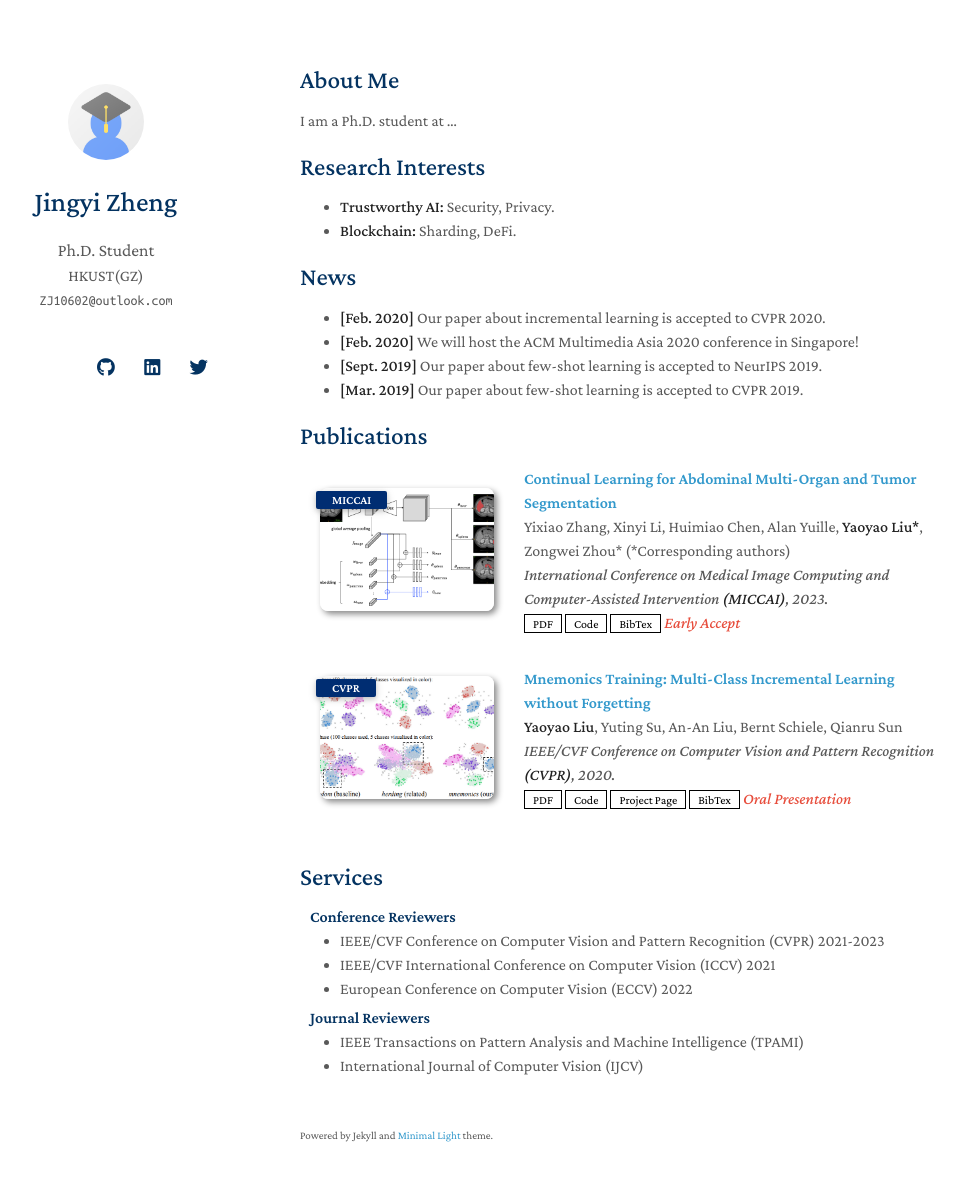
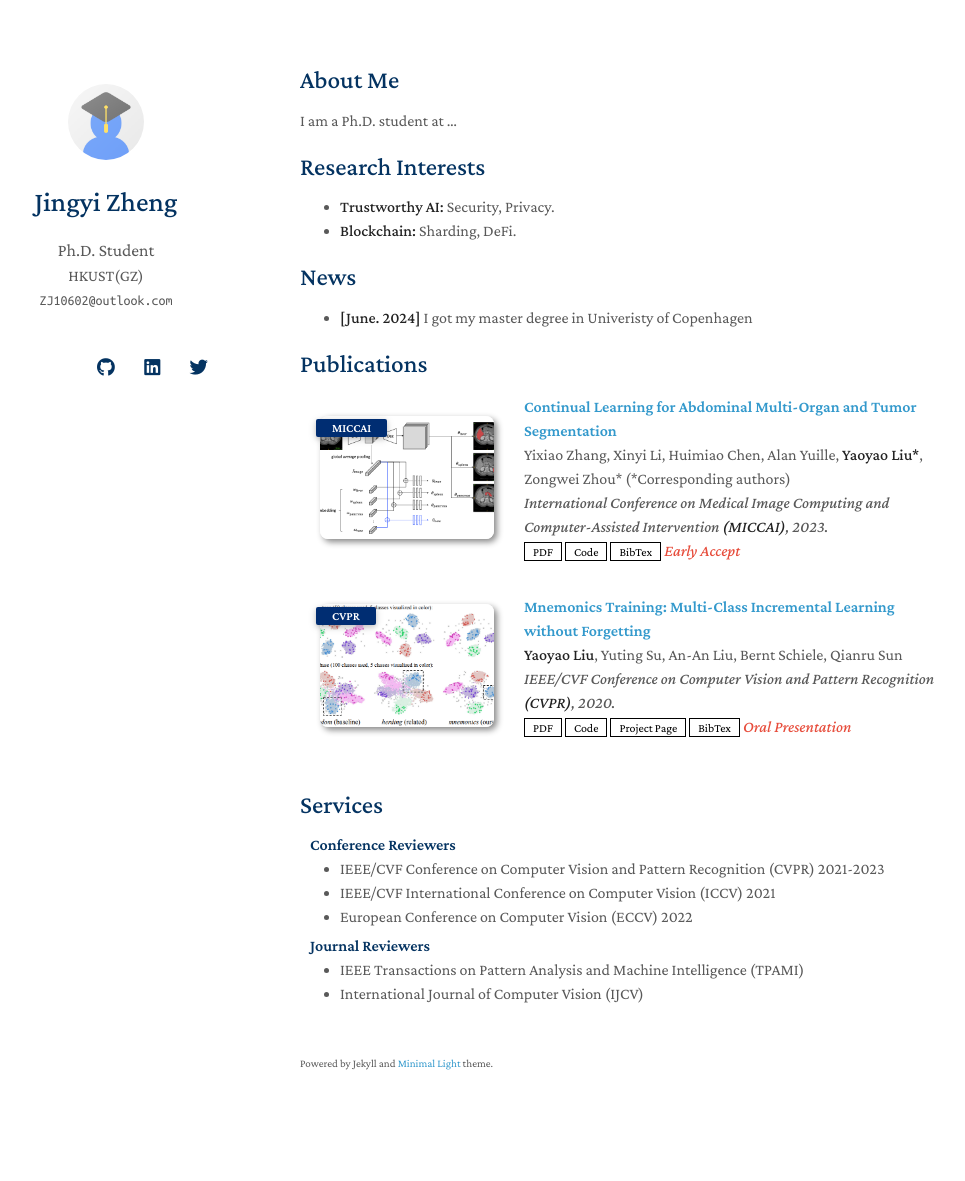
Before and after one commit to Jingyi62/jingyi62.github.io, a Jekyll site: the page built from index.md, in a window 1280 px wide and 1216 px high. Shown: the top 1181 px of the window, without its empty margins (170-1135 px from the left). Built offline with Jekyll 4.4.1, drawn with Linux system fonts in a browser that asks for light colours; nearby versions of some CDN libraries; a style sheet for code colours, icons or effects is not loaded; our own code applies the rules of GitHub Pages for plain Markdown files.

Commit message:
Update index.md

```diff
--- a/index.md
+++ b/index.md
@@ -13,10 +13,8 @@ I am a Ph.D. student at ...
 
 ## News
 
-- **[Feb. 2020]** Our paper about incremental learning is accepted to CVPR 2020.
-- **[Feb. 2020]** We will host the ACM Multimedia Asia 2020 conference in Singapore!
-- **[Sept. 2019]** Our paper about few-shot learning is accepted to NeurIPS 2019.
-- **[Mar. 2019]** Our paper about few-shot learning is accepted to CVPR 2019.
+- **[June. 2024]** I got my master degree in Univeristy of Copenhagen
+
 
 {% include_relative _includes/publications.md %}
 
```
